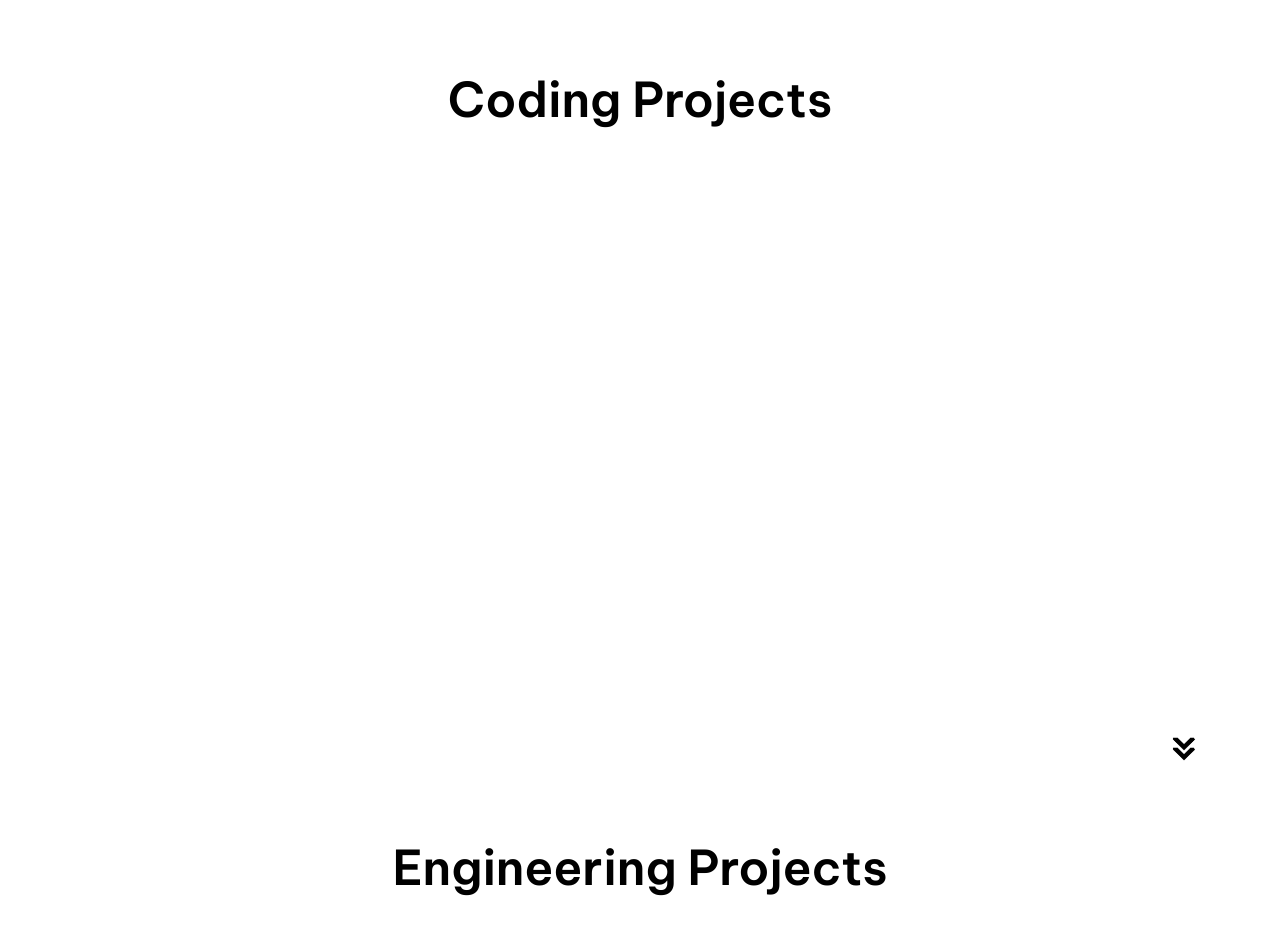
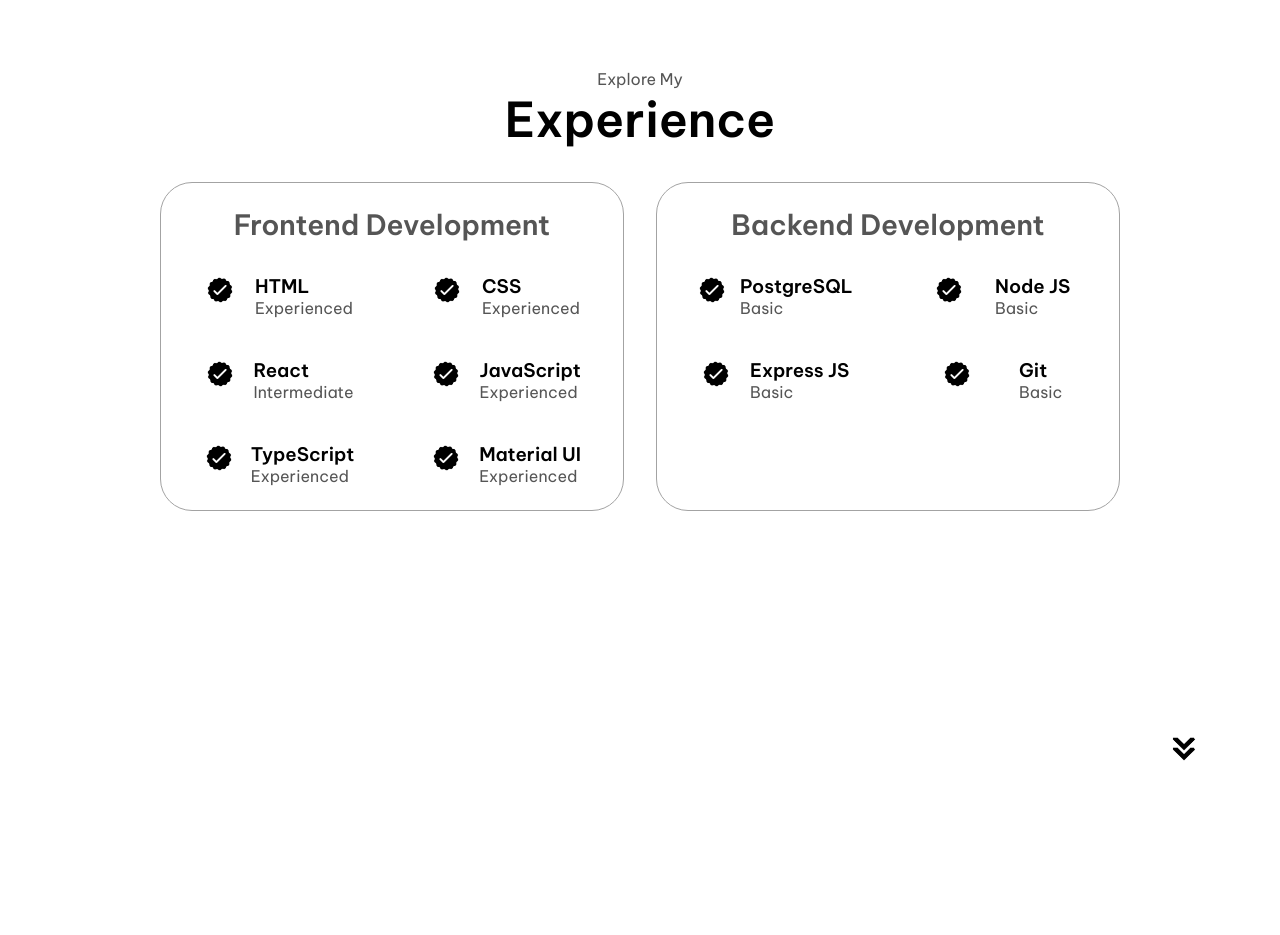
Before and after one commit to chaserycse/ChasePortfolio, a plain HTML site: page index.html in a window 1280 px wide. Shown: the part 1507-2442 px from the top of the page. After the commit the page ends 2312 px from the top, so only its background shows below. Drawn offline with Linux system fonts and the light colour scheme.

Commit message:
Experience Section

```diff
--- a/index.html
+++ b/index.html
@@ -13,9 +13,8 @@
         <div>
             <ul class="nav-links">
                 <li><a href="#about">About</a></li>
-                <li><a href="#coding">Coding</a></li>
-                <li><a href="#engineering">Engineering</a></li>
-                <li><a href="#graphicdesign">Graphic Design</a></li>
+                <li><a href="#experience">Experience</a></li>
+                <li><a href="#projects">Projects</a></li>
                 <li><a href="#contact">Contact</a></li>
             </ul>
         </div>
@@ -30,9 +29,8 @@
             </div>
             <div class="menu-links">
                 <li><a href="#about" onclick="toggleMenu()">About</a></li>
-                <li><a href="#coding" onclick="toggleMenu()">Coding</a></li>
-                <li><a href="#engineering" onclick="toggleMenu()">Engineering</a></li>
-                <li><a href="#graphicdesign" onclick="toggleMenu()">Graphic Design</a></li>
+                <li><a href="#experience" onclick="toggleMenu()">Experience</a></li>
+                <li><a href="#projects" onclick="toggleMenu()">Projects</a></li>
                 <li><a href="#contact" onclick="toggleMenu()">Contact</a></li>
             </div>
         </div>
@@ -45,7 +43,7 @@
         <div class="section__text">
             <p class="section__text__p1">Hello, I'm</p>
             <h1 class="title">Chase Allard</h1>
-            <p class="section__text__p2">Computer Engineer</p>
+            <p class="section__text__p2">IT Professional</p>
             <div class="btn-container">
                 <button
                 class="btn btn-color-2"
@@ -102,7 +100,7 @@
                     class="icon"
                     />
                     <h3>Experience</h3>
-                    <p> 1+ year <br />IT Intern</p>
+                    <p>3+ years<br />IT Operations</p>
                 </div>
                 <div class="details-container">
                     <img
@@ -117,7 +115,7 @@
             </div>
             <div class="text-container">
                 <p>
-                    I'm a 19 year old Computer Science Student from Buffalo, NY. On my website you will find various projects that I've worked on in the past. Every aspect of computers interest me, to which I hope you can grasp from the scope of my website. <br/><br/>Thank you for visiting my website, the pleasure is mine!
+                    I'm a 21 year old Computer Science Student from Buffalo, NY. On my website you will find various projects that I've worked on in the past. Every aspect of computers interest me, to which I hope you can grasp from the scope of my website. <br/><br/>Thank you for visiting my website, the pleasure is mine!
                 </p>
             </div>
         </div>
@@ -126,28 +124,143 @@
         src="./assets/arrow.png"
         alt="Arrow icon"
         class="icon arrow"
-        onclick="location.href='./#coding'"
+        onclick="location.href='./#experience'"
         />
     </section>
-    <section id="coding">
-        <h1 class="title">Coding Projects</h1>
-        <div class="coding-container">
-            <div class="coding_pic-container">
+    <section id="experience">
+        <p class="section__text__p1">Explore My</p>
+        <h1 class="title">Experience</h1>
+        <div class="experience-details-container">
+            <div class="about-containers">
+                <div class="details-container">
+                    <h2 class="experience-sub-title">Frontend Development</h2>
+                    <div class="article-container">
+                        <article>
+                            <img
+                            src="./assets/checkmark.png"
+                            alt="Experience icon"
+                            class="icon"
+                            />
+                            <div>
+                                <h3>HTML</h3>
+                                <p>Experienced</p>
+                            </div>
+                        </article>
+                        <article>
+                            <img
+                            src="./assets/checkmark.png"
+                            alt="Experience icon"
+                            class="icon"
+                            />
+                            <div>
+                                <h3>CSS</h3>
+                                <p>Experienced</p>
+                            </div>
+                        </article>
+                        <article>
+                            <img
+                            src="./assets/checkmark.png"
+                            alt="Experience icon"
+                            class="icon"
+                            />
+                            <div>
+                                <h3>React</h3>
+                                <p>Intermediate</p>
+                            </div>
+                        </article>
+                        <article>
+                            <img
+                            src="./assets/checkmark.png"
+                            alt="Experience icon"
+                            class="icon"
+                            />
+                            <div>
+                                <h3>JavaScript</h3>
+                                <p>Experienced</p>
+                            </div>
+                        </article>
+                        <article>
+                            <img
+                            src="./assets/checkmark.png"
+                            alt="Experience icon"
+                            class="icon"
+                            />
+                            <div>
+                                <h3>TypeScript</h3>
+                                <p>Experienced</p>
+                            </div>
+                        </article>
+                        <article>
+                            <img
+                            src="./assets/checkmark.png"
+                            alt="Experience icon"
+                            class="icon"
+                            />
+                            <div>
+                                <h3>Material UI</h3>
+                                <p>Experienced</p>
+                            </div>
+                        </article>
+                    </div>
+                </div>
+                <div class="details-container">
+                    <h2 class="experience-sub-title">Backend Development</h2>
+                    <div class="article-container">
+                        <article>
+                            <img
+                            src="./assets/checkmark.png"
+                            alt="Experience icon"
+                            class="icon"
+                            />
+                            <div>
+                                <h3>PostgreSQL</h3>
+                                <p>Basic</p>
+                            </div>
+                        </article>
+                        <article>
+                            <img
+                            src="./assets/checkmark.png"
+                            alt="Experience icon"
+                            class="icon"
+                            />
+                            <div>
+                                <h3>Node JS</h3>
+                                <p>Basic</p>
+                            </div>
+                        </article>
+                        <article>
+                            <img
+                            src="./assets/checkmark.png"
+                            alt="Experience icon"
+                            class="icon"
+                            />
+                            <div>
+                                <h3>Express JS</h3>
+                                <p>Basic</p>
+                            </div>
+                        </article>
+                        <article>
+                            <img
+                            src="./assets/checkmark.png"
+                            alt="Experience icon"
+                            class="icon"
+                            />
+                            <div>
+                                <h3>Git</h3>
+                                <p>Basic</p>
+                            </div>
+                        </article>
+                    </div>
+                </div>
             </div>
         </div>
         <img
         src="./assets/arrow.png"
         alt="Arrow icon"
         class="icon arrow"
-            onclick="location.href='./#engineering'"
+        onclick="location.href='./#projects'"
         />
     </section>
-    <section id="engineering">
-        <h1 class="title">Engineering Projects</h1>
-        <div class="engineering-container">
-            <div class="engineering_pic-container">
-            </div>
-        </div>
     <script src="script.js"></script>
 </body>
 </html>
--- a/style.css
+++ b/style.css
@@ -313,17 +313,44 @@
 
 .text-container {
     text-align: center;
-     font-size: x-large;
+    font-size: x-large;
 }
 
-/* CODING PROJECTS SECTION */
+/* EXPERIENCE SECTION */
 
-#coding {
+#experience {
     position: relative;
 }
 
-.coding-containers {
-    gap: 2rem;
+.experience-sub-title {
+    color: rgb(85,85,85);
+    font-weight: 600;
+    font-size: 1.75rem;
     margin-bottom: 2rem;
-    margin-top: 2rem;
 }
+
+.experience-details-container {
+    display: flex;
+    justify-content: center;
+    flex-direction: column;
+}
+
+.article-container {
+    display: flex;
+    text-align: initial;
+    flex-wrap: wrap;
+    flex-direction: row;
+    gap: 2.5rem;
+    justify-content: space-around;
+}
+
+article {
+    display: flex;
+    width: 10rem;
+    justify-content: space-around;
+    gap: 0.5rem;
+}
+
+article .icon {
+    cursor: default;
+}
```
Also changed, not shown: 1 other file. Lines whose indentation alone changed are shown as unchanged.
